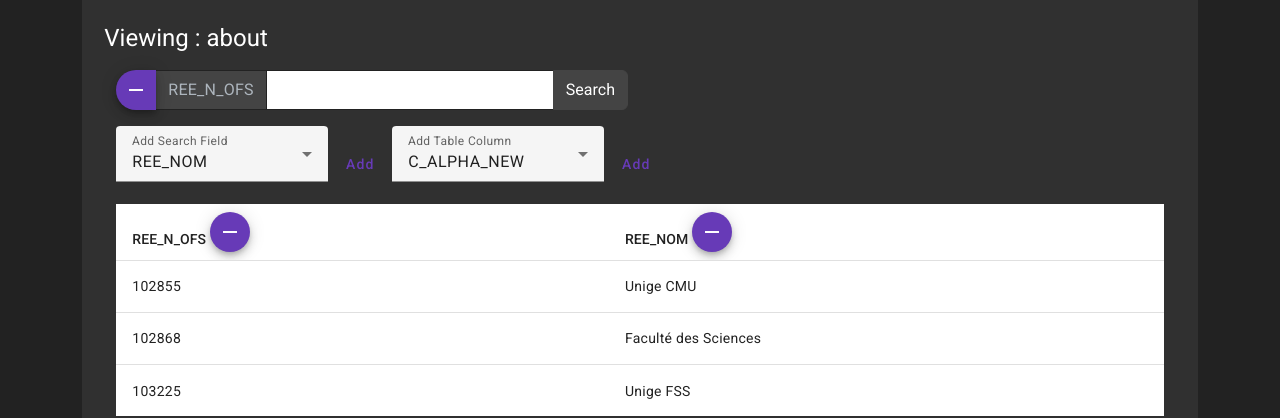
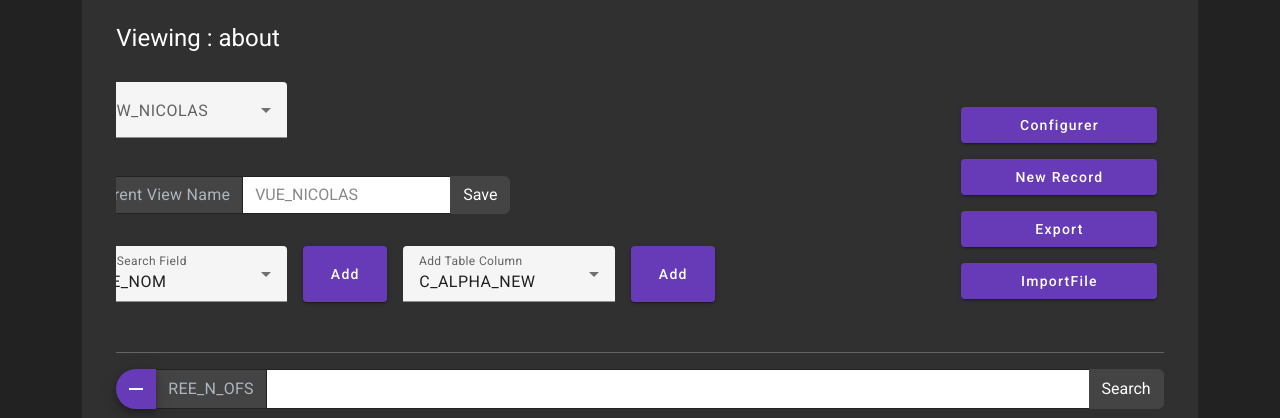
Before and after one commit to swissarthurfreeman/Refero, an Angular app in the folder web-ui/: page /about in a window 1280 px wide. Shown: the part 382-800 px from the top of the page. Built offline with nearby package versions, Linux system fonts and the light colour scheme.

Commit message:
Consultation View Ok, not totally material though

```diff
--- a/web-ui/src/app/components/home/consultation/consultation.component.html
+++ b/web-ui/src/app/components/home/consultation/consultation.component.html
@@ -1,7 +1,79 @@
+<div class="container">
     <!-- Consultation of a Referential View, columns and lines -->
     <h1>Viewing : {{refId}}</h1>
-<div class="container">
-    <!-- Render evey search field -->
+
+    <mat-grid-list cols="3" rowHeight="19em">
+        <!-- Render Saved View Selection, config Buttons -->
+        <mat-grid-tile colspan="2">
+            <!-- Saved View Selection, View Saving Field -->
+            <div class="d-flex align-items-start flex-column">
+                <div class="mb-auto p-2">
+                    <mat-form-field>
+                        <mat-label>VIEW_NICOLAS</mat-label>
+                        <mat-select>
+                            <mat-option>VIEW_VERO</mat-option>
+                            <mat-option>VIEW_ARTHUR</mat-option>
+                        </mat-select>
+                    </mat-form-field>
+                </div>
+                <div class="p-2">
+                    <div class="input-group mb-3">
+                        <span class="input-group-text">Current View Name</span>
+                        <input type="text" class="form-control" placeholder="VUE_NICOLAS">
+                        <button class="btn btn-secondary my-2 my-sm-0" type="submit">Save</button>
+                    </div>
+                </div>
+                <div class="d-flex">
+                    <div class="p-2">
+                        <mat-form-field>
+                            <mat-label>Add Search Field</mat-label>
+                            <mat-select [(value)]="searchAddOpt">
+                                @for (column of nSearchCols; track $index) {
+                                <mat-option [value]="column">{{column}}</mat-option>
+                                }
+                            </mat-select>
+                        </mat-form-field>
+                    </div>
+                    <div class="p-2">
+                        <button mat-raised-button color="primary" style="height:4em; width: 6em;" (click)="addSearchField(searchAddOpt)">Add</button>
+                    </div>
+                    <div class="p-2">
+                        <mat-form-field>
+                            <mat-label>Add Table Column</mat-label>
+                            <mat-select [(value)]="dispAddOpt">
+                                @for (column of nDispCols; track $index) {
+                                <mat-option [value]="column">{{column}}</mat-option>
+                                }
+                            </mat-select>
+                        </mat-form-field>
+                    </div>
+                    <div class="p-2">                             <!-- Backend dev that does front-end solution. This will break on mobile. -->
+                        <button mat-raised-button color="primary" style="height:4em; width: 6em; margin-right: 10em;" (click)="addViewColumn(dispAddOpt)">Add</button>
+                    </div>
+                </div>
+            </div>
+        </mat-grid-tile>
+        <mat-grid-tile colspan="1">
+            <div class="d-flex align-items-end flex-column">
+                <div class="p-2">
+                    <button mat-raised-button color="primary" style="width: 14em;">Configurer</button>
+                </div>
+                <div class="p-2">
+                    <button mat-raised-button color="primary" style="width: 14em;">New Record</button>
+                </div>
+                <div class="p-2">
+                    <button mat-raised-button color="primary" style="width: 14em;">Export</button>
+                </div>
+                <div class="p-2">
+                    <button mat-raised-button color="primary" style="width: 14em; margin-left: 10em;">ImportFile</button>
+                </div>
+            </div>
+        </mat-grid-tile>
+    </mat-grid-list>
+    <hr>
+    <!-- Render Search Field -->
+    <div class="row">
+        <div class="col">
             @for (column of searchCols; track $index) {
             <div class="row">
                 <div class="col">
@@ -14,47 +86,21 @@
                         <button class="btn btn-secondary my-2 my-sm-0" type="submit">Search</button>
                     </div>
                 </div>
-        <div class="col">
+            </div>
+            }
         </div>
     </div>
-    }
-    <div class="row">
     <div class="col">
-            <mat-form-field>
-                <mat-label>Add Search Field</mat-label>
-                <mat-select [(value)]="searchAddOpt">
-                @for (column of nSearchCols; track $index) {
-                  <mat-option [value]="column">{{column}}</mat-option>
-                }
-                </mat-select>
-              </mat-form-field>
-              <button mat-button color="primary" (click)="addSearchField(searchAddOpt)">Add</button>
-
-              <mat-form-field>
-                <mat-label>Add Table Column</mat-label>
-                <mat-select [(value)]="dispAddOpt">
-                @for (column of nDispCols; track $index) {
-                <mat-option [value]="column">{{column}}</mat-option>
-                }
-                </mat-select>
-            </mat-form-field>
-            <button mat-button color="primary" (click)="addViewColumn(dispAddOpt)">Add</button>
-        </div>
-    </div>
-</div>
-
-<div class="container">
-    <div class="col">
-        <table mat-table [dataSource]="myDataArray">    <!-- Define a material table's column headers (not visible) -->
-
+        <table mat-table [dataSource]="myDataArray"> <!-- Define a material table's column headers (not visible) -->
             @for (column of cols; track $index) {
             <ng-container [matColumnDef]="column">
                 <th mat-header-cell *matHeaderCellDef> {{column}}
                     <button mat-mini-fab color="primary" (click)="removeViewColumn(column)">
                         <mat-icon>remove</mat-icon>
                     </button>
-                    </th>             <!-- Define the header string -->
-                    <td mat-cell *matCellDef="let line"> {{ line[column] }} </td>       <!-- Define the data to display for each line -->
+                </th> <!-- Define the header string -->
+                <td mat-cell *matCellDef="let line"> {{ line[column] }} </td>
+                <!-- Define the data to display for each line -->
             </ng-container>
             }
 
@@ -67,8 +113,7 @@
                 render the columnsToDisplay of, the latter being a property of the component.
                 (click) allows navigating to detail view with the row uid
             -->
-            <tr mat-row (click)="viewRecord(myRowData.uid)"
-            *matRowDef="let myRowData; columns: dispCols">
+            <tr mat-row (click)="viewRecord(myRowData.uid)" *matRowDef="let myRowData; columns: dispCols">
             </tr>
         </table>
     </div>
--- a/web-ui/src/app/components/home/consultation/consultation.component.ts
+++ b/web-ui/src/app/components/home/consultation/consultation.component.ts
@@ -6,11 +6,14 @@ import { MatTableModule } from '@angular/material/table';
 import { ActivatedRoute, Router } from '@angular/router';
 import {MatIconModule} from '@angular/material/icon';
 import {MatDividerModule} from '@angular/material/divider';
+import {MatGridListModule} from '@angular/material/grid-list';
+import {MatInputModule} from '@angular/material/input';
+
 
 @Component({
   selector: 'app-consultation',
   standalone: true,
-  imports: [MatTableModule, MatFormFieldModule, MatSelectModule, MatButtonModule, MatDividerModule, MatIconModule],
+  imports: [MatTableModule, MatFormFieldModule, MatSelectModule, MatButtonModule, MatDividerModule, MatIconModule, MatGridListModule, MatInputModule],
   templateUrl: './consultation.component.html'
 })
 export class ConsultationComponent {
```
Lines whose indentation alone changed are shown as unchanged.
